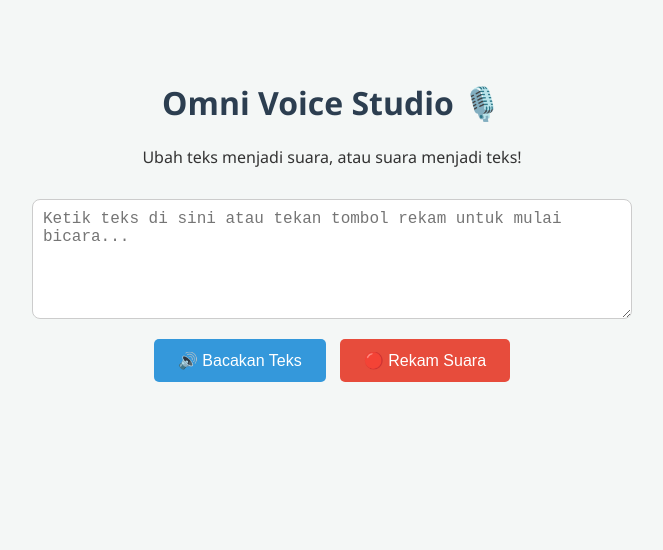
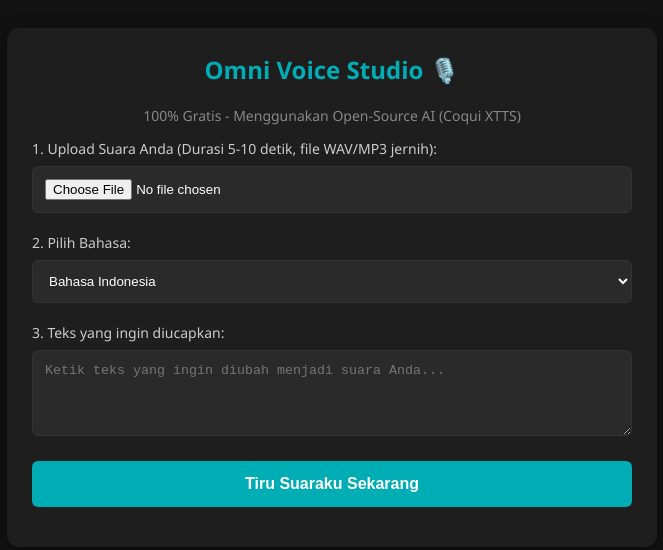
Before and after one commit to LaughingAtU/omnivoice-studio, a plain HTML site: page index.html in a window 1280 px wide. Shown: the whole page, without its empty margins (308-971 px from the left). Drawn offline with Linux system fonts and the light colour scheme.

Commit message:
Update index.html

```diff
--- a/index.html
+++ b/index.html
@@ -3,54 +3,111 @@
 <head>
     <meta charset="UTF-8">
     <meta name="viewport" content="width=device-width, initial-scale=1.0">
-    <title>Omni Voice Studio</title>
+    <title>Omni Voice Studio - Free AI Clone</title>
     <style>
-        body { font-family: 'Segoe UI', Tahoma, Geneva, Verdana, sans-serif; max-width: 600px; margin: 40px auto; padding: 20px; text-align: center; background-color: #f4f7f6; color: #333; }
-        h1 { color: #2c3e50; }
-        textarea { width: 100%; height: 120px; padding: 10px; margin-top: 15px; border-radius: 8px; border: 1px solid #ccc; font-size: 16px; resize: vertical; box-sizing: border-box; }
-        .btn { background-color: #3498db; color: white; border: none; padding: 12px 24px; margin: 15px 5px; border-radius: 5px; cursor: pointer; font-size: 16px; transition: background 0.3s; }
-        .btn:hover { background-color: #2980b9; }
-        .btn.record { background-color: #e74c3c; }
-        .btn.record:hover { background-color: #c0392b; }
+        body { background-color: #121212; color: #ffffff; font-family: 'Segoe UI', Tahoma, Geneva, Verdana, sans-serif; text-align: center; padding: 20px; }
+        .container { max-width: 600px; margin: auto; background: #1e1e1e; padding: 25px; border-radius: 12px; box-shadow: 0 4px 15px rgba(0,0,0,0.5); }
+        h2 { color: #00adb5; margin-top: 0; }
+        .input-group { text-align: left; margin-bottom: 20px; }
+        label { display: block; margin-bottom: 8px; font-size: 14px; color: #ccc; }
+        input[type="file"], textarea, select { width: 100%; padding: 12px; border-radius: 6px; border: 1px solid #333; background: #2a2a2a; color: #fff; box-sizing: border-box; }
+        textarea { resize: vertical; }
+        button { background-color: #00adb5; color: white; border: none; padding: 14px 20px; border-radius: 6px; cursor: pointer; font-weight: bold; font-size: 16px; width: 100%; transition: 0.3s; }
+        button:hover { background-color: #008c93; }
+        button:disabled { background-color: #555; cursor: not-allowed; }
+        #resultContainer { display: none; margin-top: 25px; padding-top: 20px; border-top: 1px solid #333; }
+        audio { width: 100%; outline: none; margin-bottom: 15px; }
+        .download-btn { display: inline-block; background-color: #4CAF50; color: white; padding: 10px 20px; text-decoration: none; border-radius: 5px; font-size: 14px; }
+        #statusText { color: #ff9800; font-size: 14px; margin-top: 15px; font-style: italic; }
     </style>
 </head>
 <body>
-    <h1>Omni Voice Studio 🎙️</h1>
-    <p>Ubah teks menjadi suara, atau suara menjadi teks!</p>
-    <textarea id="textInput" placeholder="Ketik teks di sini atau tekan tombol rekam untuk mulai bicara..."></textarea>
-    <div>
-        <button class="btn" onclick="speakText()">🔊 Bacakan Teks</button>
-        <button class="btn record" onclick="startRecording()">🔴 Rekam Suara</button>
+    <div class="container">
+        <h2>Omni Voice Studio 🎙️</h2>
+        <p style="color: #888; font-size: 14px;">100% Gratis - Menggunakan Open-Source AI (Coqui XTTS)</p>
+
+        <div class="input-group">
+            <label>1. Upload Suara Anda (Durasi 5-10 detik, file WAV/MP3 jernih):</label>
+            <input type="file" id="audioInput" accept="audio/*">
+        </div>
+
+        <div class="input-group">
+            <label>2. Pilih Bahasa:</label>
+            <select id="langInput">
+                <option value="id">Bahasa Indonesia</option>
+                <option value="en">English</option>
+            </select>
+        </div>
+
+        <div class="input-group">
+            <label>3. Teks yang ingin diucapkan:</label>
+            <textarea id="textInput" rows="4" placeholder="Ketik teks yang ingin diubah menjadi suara Anda..."></textarea>
+        </div>
+
+        <button id="generateBtn">Tiru Suaraku Sekarang</button>
+        <p id="statusText"></p>
+
+        <div id="resultContainer">
+            <label style="text-align: left; color: #00adb5;">Hasil Audio:</label>
+            <audio id="audioPlayer" controls></audio>
+            <br>
+            <a id="downloadLink" class="download-btn" href="#" download="suara-kloning.wav">⬇️ Download Audio</a>
+        </div>
     </div>
-    <script>
-        function speakText() {
-            const text = document.getElementById("textInput").value;
-            if (!text) return alert("Ketik teks terlebih dahulu!");
-            const speech = new SpeechSynthesisUtterance(text);
-            speech.lang = 'id-ID'; // Menggunakan aksen bahasa Indonesia
-            window.speechSynthesis.speak(speech);
-        }
 
-        function startRecording() {
-            const SpeechRecognition = window.SpeechRecognition || window.webkitSpeechRecognition;
-            if (!SpeechRecognition) return alert("Browser Anda tidak mendukung fitur rekam suara.");
+    <!-- Script memanggil Gradio Client dari CDN untuk terhubung ke Hugging Face -->
+    <script type="module">
+        import { client } from "https://cdn.jsdelivr.net/npm/@gradio/client/dist/index.min.js";
 
-            const recognition = new SpeechRecognition();
-            recognition.lang = 'id-ID';
-            document.getElementById("textInput").placeholder = "Mendengarkan...";
+        document.getElementById('generateBtn').addEventListener('click', async () => {
+            const audioFile = document.getElementById('audioInput').files[0];
+            const text = document.getElementById('textInput').value;
+            const lang = document.getElementById('langInput').value;
+            const btn = document.getElementById('generateBtn');
+            const status = document.getElementById('statusText');
+            const resultContainer = document.getElementById('resultContainer');
+            const audioPlayer = document.getElementById('audioPlayer');
+            const downloadLink = document.getElementById('downloadLink');
 
-            recognition.start();
+            if (!audioFile || !text) {
+                alert("Harap upload file rekaman suara Anda dan masukkan teks!");
+                return;
+            }
 
-            recognition.onresult = function(event) {
-                document.getElementById("textInput").value = event.results[0][0].transcript;
-                document.getElementById("textInput").placeholder = "Ketik teks di sini atau tekan tombol rekam untuk mulai bicara...";
-            };
+            btn.disabled = true;
+            btn.innerText = "⏳ Memproses...";
+            status.innerText = "Sedang mengirim data ke server AI publik (bisa memakan waktu 1-3 menit jika server sedang antre)...";
+            resultContainer.style.display = "none";
 
-            recognition.onerror = function(event) {
-                alert("Gagal merekam: " + event.error);
-                document.getElementById("textInput").placeholder = "Ketik teks di sini atau tekan tombol rekam untuk mulai bicara...";
-            };
-        }
+            try {
+                // Terhubung ke server publik Hugging Face (Coqui XTTS)
+                const app = await client("coqui/xtts");
+
+                // Mengirim parameter: Teks, Bahasa, File Audio, dll sesuai struktur API mereka
+                const result = await app.predict("/predict", [
+                    text,
+                    lang,
+                    audioFile,
+                    null,
+                    false,
+                    true,
+                    false,
+                ]);
+
+                // Menangkap hasil URL audio yang digenerate oleh AI
+                const audioUrl = result.data[0].url;
+
+                audioPlayer.src = audioUrl;
+                downloadLink.href = audioUrl;
+                resultContainer.style.display = "block";
+                status.innerText = "✅ Berhasil! Silakan putar atau download suara Anda.";
+            } catch (error) {
+                status.innerText = "❌ Gagal: " + error.message + " (Server publik Hugging Face mungkin sedang offline/penuh).";
+            } finally {
+                btn.disabled = false;
+                btn.innerText = "Tiru Suaraku Sekarang";
+            }
+        });
     </script>
 </body>
 </html>
```
